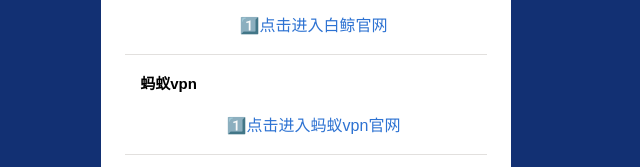
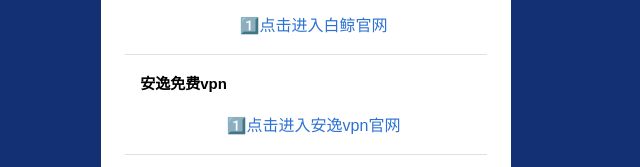
Before and after one commit to nuonuo321/jichang, a plain HTML site: page index.html in a window 1280 px wide. Shown: the part 489-656 px from the top of the page, 334-974 px from the left. Drawn offline with Linux system fonts and the light colour scheme.

Commit message:
Update index.html

```diff
--- a/index.html
+++ b/index.html
@@ -483,14 +483,14 @@
                 </li>
                 <li>
                   <span style="font-weight: 600; color: black"
-                    >蚂蚁vpn</span
+                    >安逸免费vpn</span
                   >
                   <p>
 
-					    <a href="https://1d9b.obqyyh.com/c-12852/a-b9A8w" data-turbolinks="false" target="_blank">
+					    <a href="https://www.anyi555.com/?mid=1090" data-turbolinks="false" target="_blank">
 							<span style="color:hsl(215,65%,50%);">
 
-									<strong>1️⃣点击进入蚂蚁vpn官网</strong>
+									<strong>1️⃣点击进入安逸vpn官网</strong>
 
 
 							</span>
```
